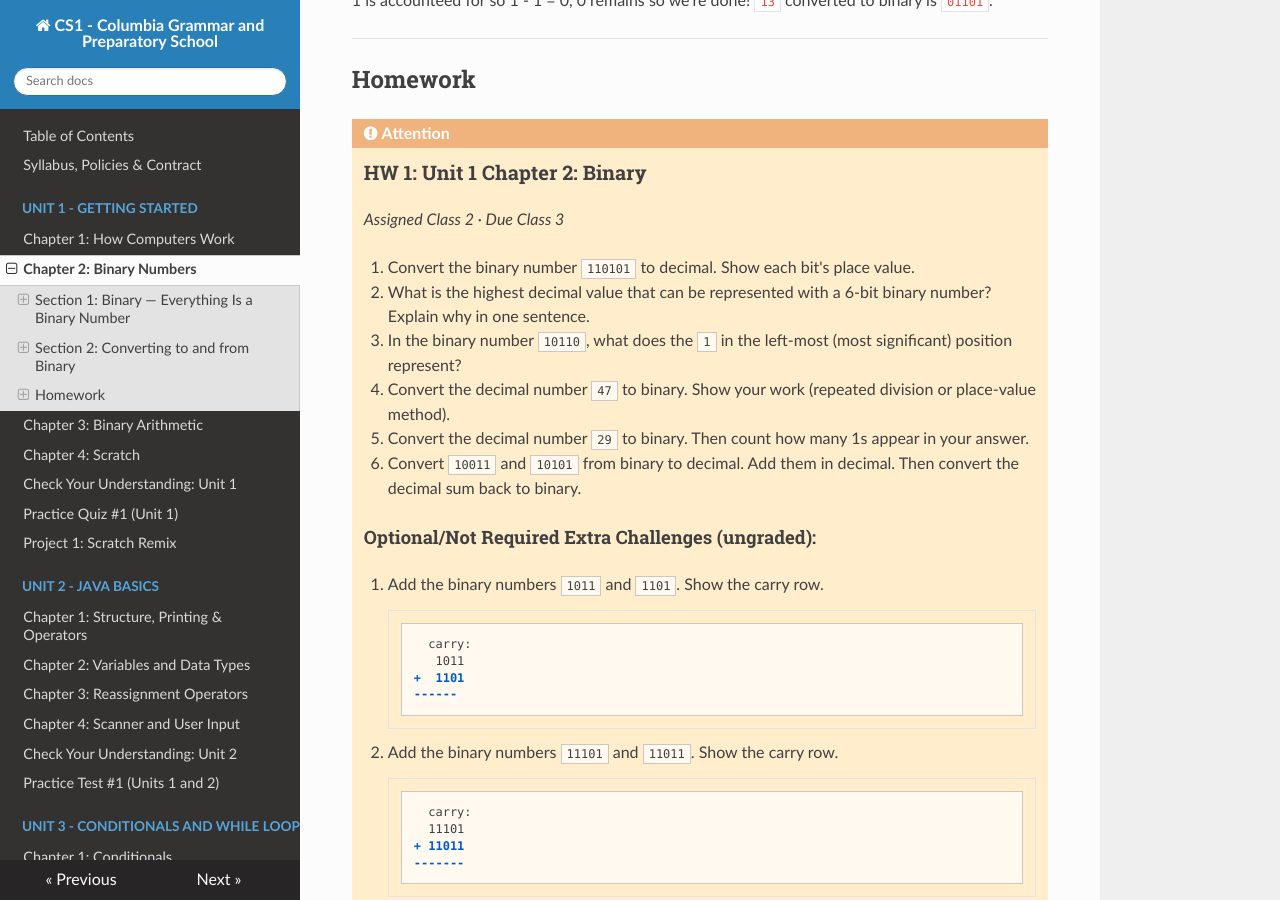
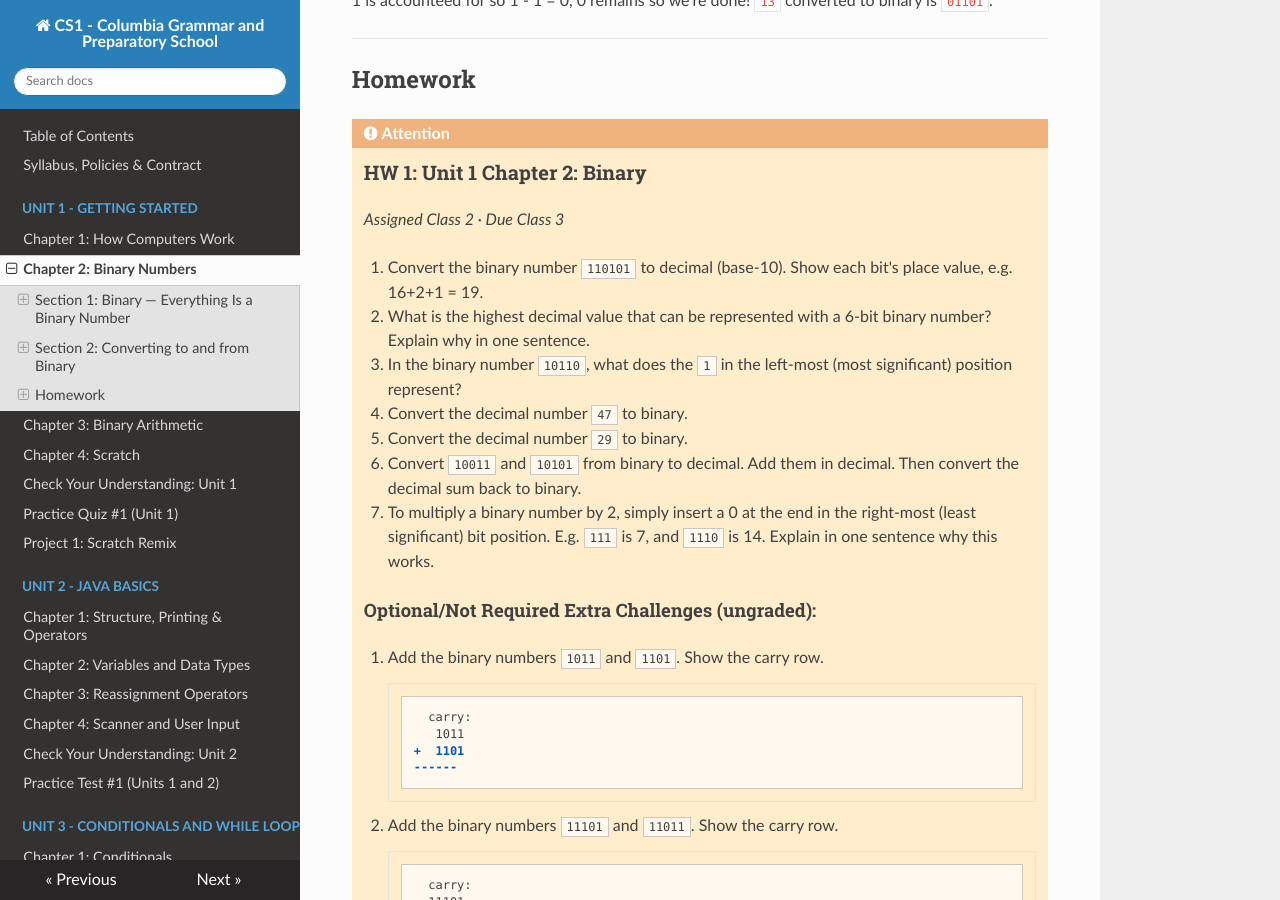
Before and after one commit to kjergens/cs1-site, an MkDocs documentation site: the page built from docs/unit1/notes_02_binary_numbers.md, in a window 1280 px wide and 900 px high, scrolled down 3026 px. Built offline with MkDocs 1.6.1, drawn with Linux system fonts in a browser that asks for light colours; nearby versions of some CDN libraries.

Commit message:
added a q

````diff
--- a/docs/unit1/notes_02_binary_numbers.md
+++ b/docs/unit1/notes_02_binary_numbers.md
@@ -150,23 +150,24 @@ Start with the left (most significant) digit, and fill in a 1 or 0. For example
     *Assigned Class 2 · Due Class 3*
 
 
-    1. Convert the binary number `110101` to decimal. Show each bit's place value.
+    1. Convert the binary number `110101` to decimal (base-10). Show each bit's place value, e.g. 16+2+1 = 19.
     2. What is the highest decimal value that can be represented with a 6-bit binary number? Explain why in one sentence.
     3. In the binary number `10110`, what does the `1` in the left-most (most significant) position represent?
-    4. Convert the decimal number `47` to binary. Show your work (repeated division or place-value method).
-    5. Convert the decimal number `29` to binary. Then count how many 1s appear in your answer.
+    4. Convert the decimal number `47` to binary.
+    5. Convert the decimal number `29` to binary.
     6. Convert `10011` and `10101` from binary to decimal. Add them in decimal. Then convert the decimal sum back to binary.
+    7. To multiply a binary number by 2, simply insert a 0 at the end in the right-most (least significant) bit position. E.g. `111` is 7, and `1110` is 14. Explain in one sentence why this works.
 
     #### **Optional/Not Required Extra Challenges (ungraded):**
 
-    7. Add the binary numbers `1011` and `1101`. Show the carry row.
+    8. Add the binary numbers `1011` and `1101`. Show the carry row.
     ```
       carry:
        1011
     +  1101
     ------
     ```
-    8. Add the binary numbers `11101` and `11011`. Show the carry row.
+    9. Add the binary numbers `11101` and `11011`. Show the carry row.
     ```
       carry:
       11101
````
